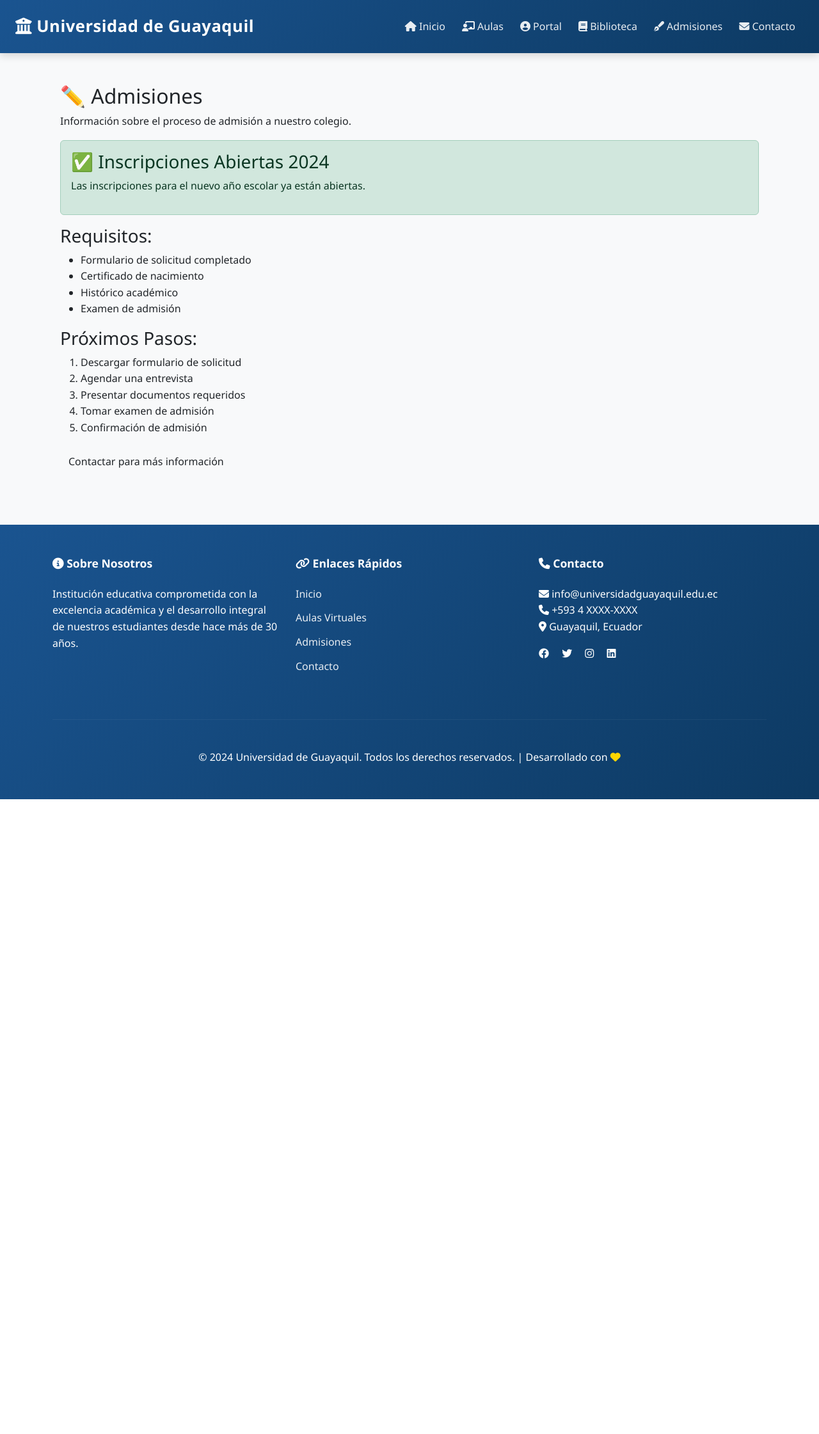
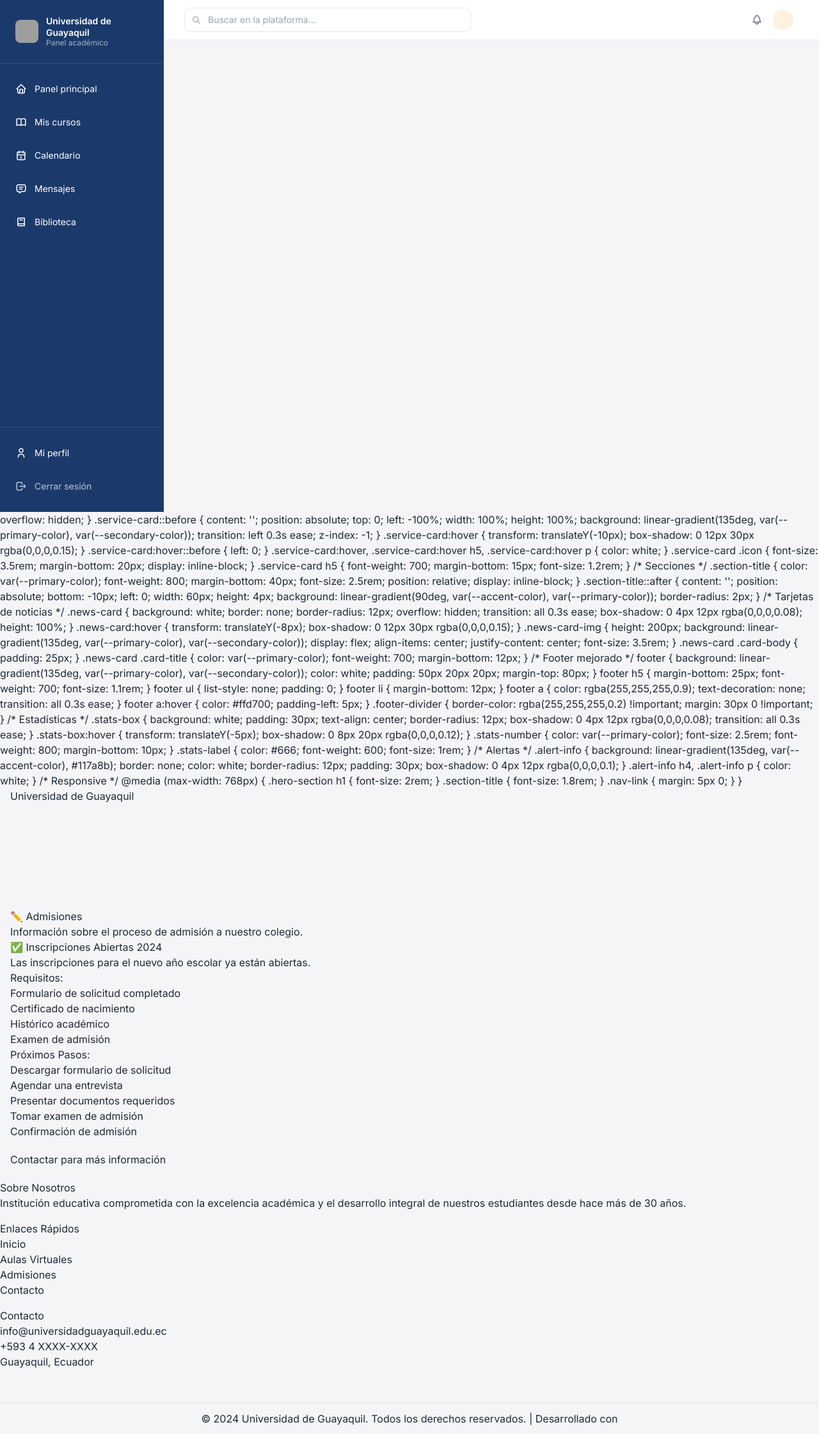
Before and after one commit to cristheboss-lu/CampusFlow-UG-Prototype, a Django app: page /admisiones/ in a window 1280 px wide. Shown: the whole page at 64% size. Before the commit the page ends 1249 px from the top, so only its background shows below. Run offline with Django 5.2, Linux system fonts and the light colour scheme; some libraries are stand-ins or nearby versions; grey boxes are pictures that could not be loaded.

Commit message:
Update base.html

```diff
--- a/plataforma/templates/plataforma/base.html
+++ b/plataforma/templates/plataforma/base.html
@@ -1,115 +1,163 @@
+{% load static %}
 <!DOCTYPE html>
 <html lang="es">
 <head>
-    <meta charset="UTF-8">
-    <meta name="viewport" content="width=device-width, initial-scale=1.0">
-    <title>{% block titulo %}Universidad de Guayaquil{% endblock %}</title>
+<meta charset="UTF-8">
+<meta name="viewport" content="width=device-width, initial-scale=1.0">
+<title>{% block title %}Pelamacho | Universidad de Guayaquil{% endblock %}</title>
 
-    <!-- Bootstrap CSS -->
-    <link href="https://cdn.jsdelivr.net/npm/bootstrap@5.3.0/dist/css/bootstrap.min.css" rel="stylesheet">
-    <!-- Font Awesome para iconos -->
-    <link rel="stylesheet" href="https://cdnjs.cloudflare.com/ajax/libs/font-awesome/6.4.0/css/all.min.css">
+<!-- Fuente Inter -->
+<link rel="preconnect" href="https://fonts.googleapis.com">
+<link rel="preconnect" href="https://fonts.gstatic.com" crossorigin>
+<link href="https://fonts.googleapis.com/css2?family=Inter:wght@400;500;600;700&display=swap" rel="stylesheet">
 
-    <style>
-        :root {
-            --primary-color: #1a5490;
-            --secondary-color: #0d3a63;
-            --accent-color: #17a2b8;
-            --light-bg: #f8f9fa;
-        }
+<!-- Tailwind CSS (CDN para desarrollo; en producción compilar con Tailwind CLI) -->
+<script src="https://cdn.tailwindcss.com"></script>
+<script>
+  // Configuración de colores institucionales: navy + dorado UG
+  tailwind.config = {
+    theme: {
+      extend: {
+        colors: {
+          navy: {
+            DEFAULT: '#1B3A6B',
+            light: '#2C5590',
+            dark: '#122748',
+          },
+          gold: {
+            DEFAULT: '#F5A623',
+            light: '#FDF1E0',
+          },
+        },
+        fontFamily: {
+          sans: ['Inter', 'sans-serif'],
+        },
+        borderRadius: {
+          card: '16px',
+        },
+      },
+    },
+  }
+</script>
 
-        * {
-            margin: 0;
-            padding: 0;
-            box-sizing: border-box;
-        }
+<!-- Iconos Tabler -->
+<link rel="stylesheet" href="https://cdn.jsdelivr.net/npm/@tabler/icons-webfont@latest/dist/tabler-icons.min.css">
 
-        body {
-            font-family: 'Segoe UI', Tahoma, Geneva, Verdana, sans-serif;
-            background-color: var(--light-bg);
-            line-height: 1.6;
-        }
+{% block extra_head %}{% endblock %}
 
-        /* Navbar mejorada */
-        .navbar {
-            background: linear-gradient(135deg, var(--primary-color), var(--secondary-color)) !important;
-            box-shadow: 0 4px 12px rgba(0,0,0,0.15);
-            padding: 1rem 0;
-        }
+<style>
+  body { font-family: 'Inter', sans-serif; background-color: #F5F5F7; }
+  /* Scrollbar discreto */
+  ::-webkit-scrollbar { width: 6px; }
+  ::-webkit-scrollbar-thumb { background: #D3D1C7; border-radius: 10px; }
+</style>
+</head>
+<body class="min-h-screen text-gray-800">
 
-        .navbar-brand {
-            font-size: 1.6rem;
-            font-weight: 800;
-            color: white !important;
-            letter-spacing: 0.5px;
-        }
+<div class="flex min-h-screen">
 
-        .nav-link {
-            color: rgba(255,255,255,0.9) !important;
-            transition: all 0.3s ease;
-            margin: 0 5px;
-            font-weight: 500;
-            position: relative;
-        }
+  <!-- ============ SIDEBAR ============ -->
+  <aside class="hidden md:flex md:flex-col w-64 bg-navy text-white shrink-0">
+    <div class="flex items-center gap-3 px-6 py-6 border-b border-white/10">
+      <img src="{% static 'images/logo.png' %}" alt="Logo Universidad de Guayaquil" class="w-9 h-9 rounded-lg object-cover">
+      <div>
+        <p class="text-sm font-semibold leading-tight">Universidad de Guayaquil</p>
+        <p class="text-xs text-white/60 leading-tight">Panel {{ user_role|default:"académico" }}</p>
+      </div>
+    </div>
 
-        .nav-link:hover {
-            color: #ffd700 !important;
-        }
+    <nav class="flex-1 px-3 py-4 space-y-1 text-sm">
+      {% block sidebar_links %}
+      <a href="{% url 'panel_principal' %}"
+         class="flex items-center gap-3 px-3 py-2.5 rounded-lg hover:bg-white/10 transition-colors {% if request.resolver_match.url_name == 'panel_principal' %}bg-white/10 font-medium{% endif %}">
+        <i class="ti ti-home text-lg" aria-hidden="true"></i> Panel principal
+      </a>
+      <a href="{% url 'mis_cursos' %}"
+         class="flex items-center gap-3 px-3 py-2.5 rounded-lg hover:bg-white/10 transition-colors {% if request.resolver_match.url_name == 'mis_cursos' %}bg-white/10 font-medium{% endif %}">
+        <i class="ti ti-book text-lg" aria-hidden="true"></i> Mis cursos
+      </a>
+      <a href="{% url 'calendario' %}"
+         class="flex items-center gap-3 px-3 py-2.5 rounded-lg hover:bg-white/10 transition-colors {% if request.resolver_match.url_name == 'calendario' %}bg-white/10 font-medium{% endif %}">
+        <i class="ti ti-calendar text-lg" aria-hidden="true"></i> Calendario
+      </a>
+      <a href="{% url 'mensajes' %}"
+         class="flex items-center gap-3 px-3 py-2.5 rounded-lg hover:bg-white/10 transition-colors {% if request.resolver_match.url_name == 'mensajes' %}bg-white/10 font-medium{% endif %}">
+        <i class="ti ti-message text-lg" aria-hidden="true"></i> Mensajes
+      </a>
+      <a href="{% url 'biblioteca' %}"
+         class="flex items-center gap-3 px-3 py-2.5 rounded-lg hover:bg-white/10 transition-colors {% if request.resolver_match.url_name == 'biblioteca' %}bg-white/10 font-medium{% endif %}">
+        <i class="ti ti-book-2 text-lg" aria-hidden="true"></i> Biblioteca
+      </a>
+      {% endblock %}
+    </nav>
 
-        .nav-link::after {
-            content: '';
-            position: absolute;
-            width: 0;
-            height: 2px;
-            bottom: -5px;
-            left: 50%;
-            background-color: #ffd700;
-            transition: all 0.3s ease;
-            transform: translateX(-50%);
-        }
+    <div class="px-3 py-4 border-t border-white/10 space-y-1 text-sm">
+      <a href="{% url 'mi_perfil' %}" class="flex items-center gap-3 px-3 py-2.5 rounded-lg hover:bg-white/10 transition-colors">
+        <i class="ti ti-user text-lg" aria-hidden="true"></i> Mi perfil
+      </a>
+      <a href="{% url 'logout' %}" class="flex items-center gap-3 px-3 py-2.5 rounded-lg hover:bg-white/10 transition-colors text-white/70">
+        <i class="ti ti-logout text-lg" aria-hidden="true"></i> Cerrar sesión
+      </a>
+    </div>
+  </aside>
 
-        .nav-link:hover::after {
-            width: 80%;
-        }
+  <!-- ============ CONTENIDO ============ -->
+  <div class="flex-1 flex flex-col min-w-0">
 
-        /* Hero Section mejorada */
-        .hero-section {
-            background: linear-gradient(135deg, var(--primary-color), var(--secondary-color));
-            color: white;
-            padding: 80px 20px;
-            text-align: center;
-            border-radius: 15px;
-            margin-bottom: 50px;
-            box-shadow: 0 8px 24px rgba(0,0,0,0.15);
-        }
+    <!-- Topbar -->
+    <header class="flex items-center justify-between bg-white border-b border-gray-200 px-4 md:px-8 py-3 sticky top-0 z-10">
+      <button class="md:hidden text-gray-600" aria-label="Abrir menú" id="mobile-menu-btn">
+        <i class="ti ti-menu-2 text-xl" aria-hidden="true"></i>
+      </button>
+      <div class="flex-1 max-w-md hidden sm:block">
+        <div class="relative">
+          <i class="ti ti-search absolute left-3 top-1/2 -translate-y-1/2 text-gray-400 text-sm" aria-hidden="true"></i>
+          <input type="text" placeholder="Buscar en la plataforma..."
+                 class="w-full pl-9 pr-3 py-2 text-sm border border-gray-200 rounded-lg focus:outline-none focus:ring-2 focus:ring-navy-light/30">
+        </div>
+      </div>
+      <div class="flex items-center gap-4">
+        <button class="relative text-gray-500" aria-label="Notificaciones">
+          <i class="ti ti-bell text-lg" aria-hidden="true"></i>
+        </button>
+        <div class="flex items-center gap-2">
+          <div class="w-8 h-8 rounded-full bg-gold-light flex items-center justify-center text-navy text-xs font-semibold">
+            {{ request.user.first_name|slice:":1"|upper }}{{ request.user.last_name|slice:":1"|upper }}
+          </div>
+          <span class="hidden sm:block text-sm font-medium">{{ request.user.get_full_name|default:request.user.username }}</span>
+        </div>
+      </div>
+    </header>
 
-        .hero-section h1 {
-            font-size: 3rem;
-            font-weight: 800;
-            margin-bottom: 20px;
-            text-shadow: 2px 2px 4px rgba(0,0,0,0.3);
-        }
+    <!-- Mensajes de Django (toasts) -->
+    {% if messages %}
+    <div class="fixed bottom-4 right-4 z-50 space-y-2" id="toast-container">
+      {% for message in messages %}
+      <div class="flex items-center gap-2 px-4 py-3 rounded-lg shadow-lg text-sm
+                  {% if message.tags == 'success' %}bg-green-50 text-green-800 border border-green-200
+                  {% elif message.tags == 'error' %}bg-red-50 text-red-800 border border-red-200
+                  {% else %}bg-navy-light/10 text-navy border border-navy-light/30{% endif %}">
+        <i class="ti {% if message.tags == 'success' %}ti-circle-check{% elif message.tags == 'error' %}ti-alert-circle{% else %}ti-info-circle{% endif %} text-base" aria-hidden="true"></i>
+        {{ message }}
+      </div>
+      {% endfor %}
+    </div>
+    <script>
+      setTimeout(() => { document.getElementById('toast-container')?.remove(); }, 5000);
+    </script>
+    {% endif %}
 
-        .hero-section p {
-            font-size: 1.3rem;
-            opacity: 0.95;
-        }
+    <!-- Contenido de cada página -->
+    <main class="flex-1 p-4 md:p-8">
+      {% block content %}{% endblock %}
+    </main>
 
-        /* Tarjetas de servicios mejoradas */
-        .service-card {
-            background: white;
-            border: none;
-            border-radius: 15px;
-            padding: 35px 20px;
-            text-align: center;
-            transition: all 0.3s ease;
-            cursor: pointer;
-            text-decoration: none;
-            color: var(--primary-color);
-            display: block;
-            height: 100%;
-            box-shadow: 0 4px 12px rgba(0,0,0,0.08);
-            position: relative;
+  </div>
+</div>
+
+{% block extra_scripts %}{% endblock %}
+</body>
+</html>
             overflow: hidden;
         }
 
```
